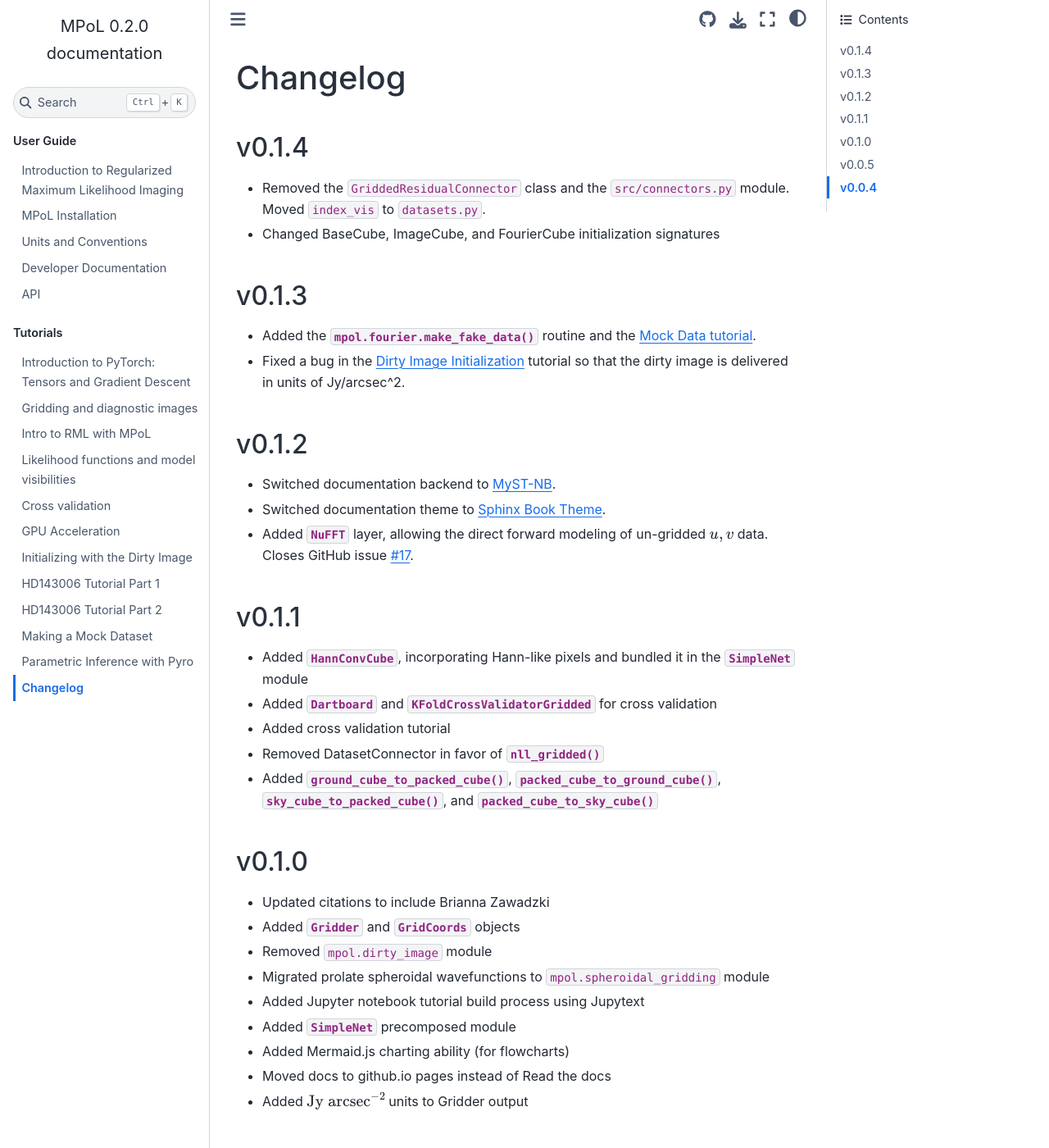
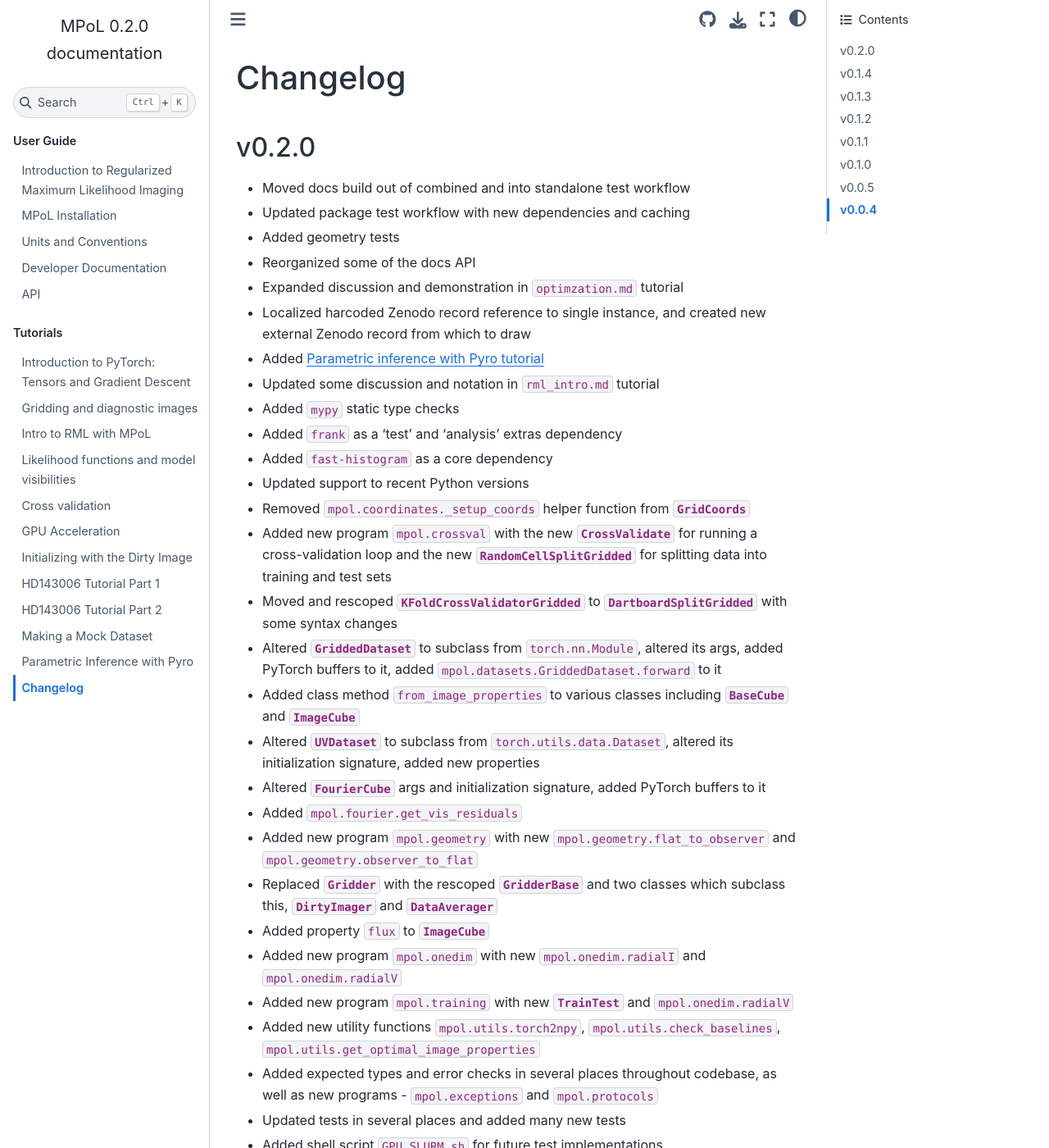
Before and after one commit to MPoL-dev/MPoL, a Sphinx documentation site: the page built from docs/changelog.md, in a window 1280 px wide and 1400 px high. Shown: the whole window at 82% size. Built offline with Sphinx 7.4.7 and the Sphinx Book theme 1.1.4, drawn with Linux system fonts in a browser that asks for light colours; cross-references to code outside the pages are shown as plain code; some of the changed text lies outside the part shown.

Commit message:
extensive update to changelog for v0.2.0

```diff
--- a/docs/changelog.md
+++ b/docs/changelog.md
@@ -1,6 +1,39 @@
 (changelog-reference-label)=
 
 # Changelog
+
+## v0.2.0
+
+- Moved docs build out of combined and into standalone test workflow
+- Updated package test workflow with new dependencies and caching
+- Added geometry tests
+- Reorganized some of the docs API
+- Expanded discussion and demonstration in `optimzation.md` tutorial
+- Localized harcoded Zenodo record reference to single instance, and created new external Zenodo record from which to draw
+- Added [Parametric inference with Pyro tutorial](large-tutorials/pyro.md)
+- Updated some discussion and notation in `rml_intro.md` tutorial
+- Added `mypy` static type checks
+- Added `frank` as a 'test' and 'analysis' extras dependency
+- Added `fast-histogram` as a core dependency
+- Updated support to recent Python versions
+- Removed `mpol.coordinates._setup_coords` helper function from {class}`~mpol.coordinates.GridCoords`
+- Added new program `mpol.crossval` with the new {class}`~mpol.crossval.CrossValidate` for running a cross-validation loop and the new {class}`~mpol.crossval.RandomCellSplitGridded` for splitting data into training and test sets
+- Moved and rescoped {class}`~mpol.datasets.KFoldCrossValidatorGridded` to {class}`~mpol.crossval.DartboardSplitGridded` with some syntax changes
+- Altered {class}`~mpol.datasets.GriddedDataset` to subclass from `torch.nn.Module`, altered its args, added PyTorch buffers to it, added {function}`mpol.datasets.GriddedDataset.forward` to it
+- Added class method `from_image_properties` to various classes including {class}`~mpol.images.BaseCube` and {class}`~mpol.images.ImageCube`
+- Altered {class}`~mpol.datasets.UVDataset` to subclass from `torch.utils.data.Dataset`, altered its initialization signature, added new properties
+- Altered {class}`~mpol.fourier.FourierCube` args and initialization signature, added PyTorch buffers to it
+- Added {function}`~mpol.fourier.get_vis_residuals`
+- Added new program `mpol.geometry` with new {function}`~mpol.geometry.flat_to_observer` and {function}`~mpol.geometry.observer_to_flat`
+- Replaced {class}`~mpol.gridding.Gridder` with the rescoped {class}`~mpol.gridding.GridderBase` and two classes which subclass this, {class}`~mpol.gridding.DirtyImager` and {class}`~mpol.gridding.DataAverager`
+- Added property `flux` to {class}`~mpol.images.ImageCube`
+- Added new program `mpol.onedim` with new {function}`~mpol.onedim.radialI` and {function}`~mpol.onedim.radialV`
+- Added new program `mpol.training` with new {class}`~mpol.training.TrainTest` and {function}`~mpol.onedim.radialV`
+- Added new utility functions {function}`~mpol.utils.torch2npy`, {function}`~mpol.utils.check_baselines`, {function}`~mpol.utils.get_optimal_image_properties`
+- Added expected types and error checks in several places throughout codebase, as well as new programs - `mpol.exceptions` and `mpol.protocols`
+- Updated tests in several places and added many new tests
+- Added shell script `GPU_SLURM.sh` for future test implementations
+- Updated citations to include new contributors
 
 ## v0.1.4
 
```
